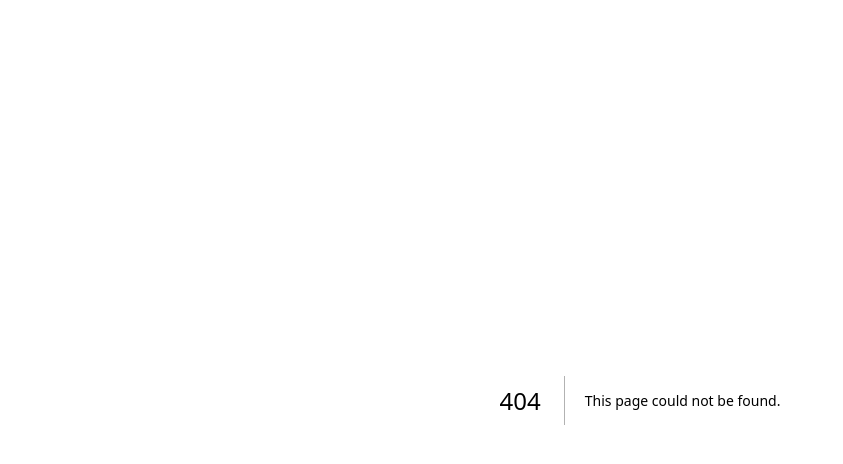
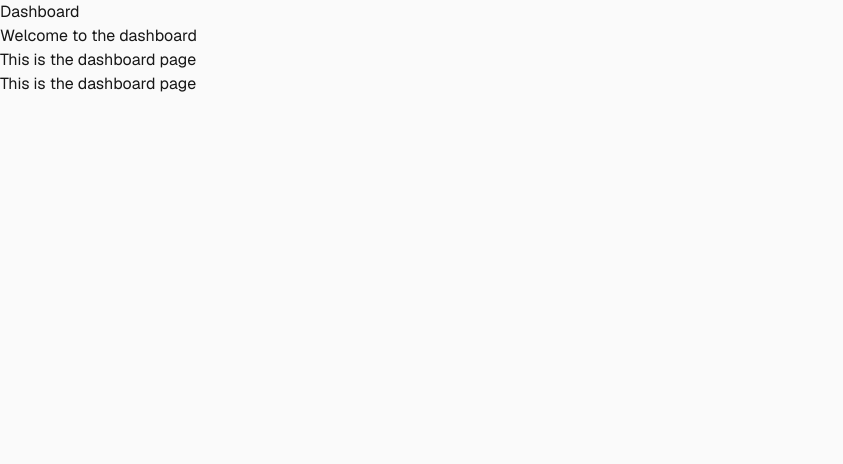
Before and after one commit to shshwtsuthar/disaster-management, a Next.js app: page /dashboard in a window 1280 px wide. Before the commit this address had no page. Shown: the top 464 px of the page, without its empty margins (0-843 px from the left). Built offline with nearby package versions, Linux system fonts and the light colour scheme.

Commit message:
feat: added a stub for dashboard

```diff
--- /dev/null
+++ b/app/dashboard/page.tsx
@@ -0,0 +1,10 @@
+export default function DashboardPage() {
+  return (
+    <div className="flex flex-col flex-1 bg-zinc-50 font-sans dark:bg-black">
+      <h1>Dashboard</h1>
+      <p>Welcome to the dashboard</p>
+      <p>This is the dashboard page</p>
+      <p>This is the dashboard page</p>
+    </div>
+  );
+}
```
